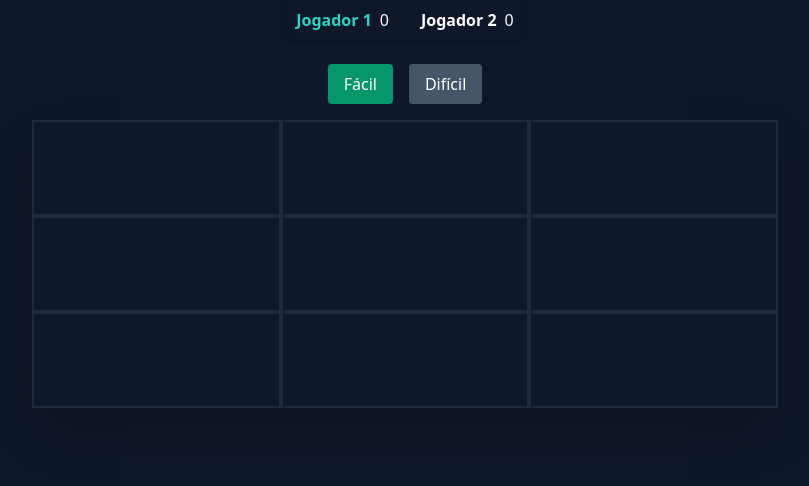
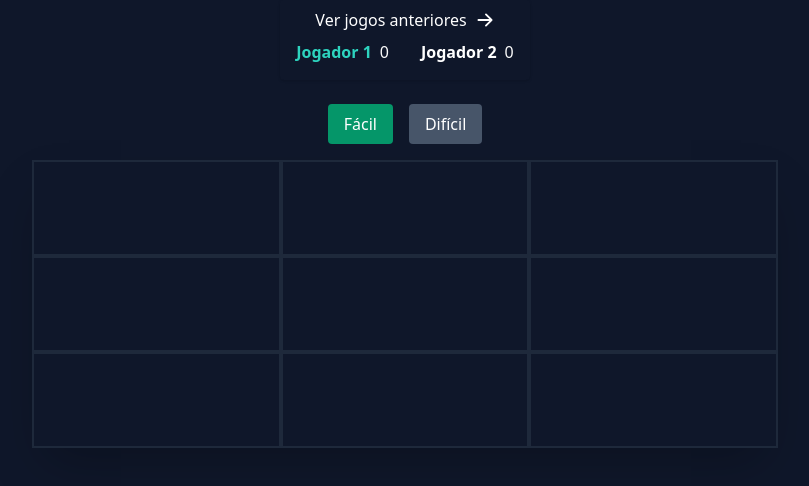
Before and after one commit to LucasAntunesDev/jogo-da-velha, a React (Vite) app: page / in a window 1280 px wide. Shown: the top 486 px of the page, without its empty margins (235-1044 px from the left). Built offline with nearby package versions, Linux system fonts and the light colour scheme.

Commit message:
Página de jogos anteriores, novas dependências de desenvolvimento

```diff
--- a/package.json
+++ b/package.json
@@ -27,6 +27,9 @@
     "globals": "^15.9.0",
     "postcss": "^8.4.41",
     "tailwindcss": "^3.4.10",
-    "vite": "^5.4.1"
+    "vite": "^5.4.1",
+    "@heroicons/react": "^2.1.5",
+    "react-router": "^6.26.1",
+    "react-router-dom": "^6.26.1"
   }
 }
--- /dev/null
+++ b/src/JogosAnteriores.jsx
@@ -0,0 +1,14 @@
+const JogosAnteriores = () => {
+  return (
+    <>
+      <a
+        href="/"
+        className="text-white inline-flex hover:text-white/80 items-center gap-x-2">
+        Jogar
+        {/* <ArrowRightIcon className="size-5" /> */}
+      </a>
+    </>
+  )
+}
+
+export default JogosAnteriores
--- a/src/components/Tabuleiro.jsx
+++ b/src/components/Tabuleiro.jsx
@@ -2,6 +2,7 @@ import O from './O'
 import X from './X'
 import Casa from './Casa'
 import {useState} from 'react'
+import {ArrowRightIcon, XMarkIcon} from '@heroicons/react/16/solid'
 
 const Tabuleiro = () => {
   const combinacoesVitoria = [
@@ -77,7 +78,6 @@ const Tabuleiro = () => {
   }
 
   const jogadaDificil = novasCasas => {
-    // Tenta bloquear o jogador 1
     for (let combinacao of combinacoesVitoria) {
       const jogadasJogador1NaCombinacao = combinacao.filter(index =>
         jogadasJogador1.includes(index)
@@ -92,7 +92,7 @@ const Tabuleiro = () => {
         return casasVaziasNaCombinacao[0]
       }
     }
-    // Se não houver necessidade de bloquear, faz uma jogada aleatória
+
     return jogadaAleatoria(novasCasas)
   }
 
@@ -118,8 +118,7 @@ const Tabuleiro = () => {
           return
         }
         setJogadorAtual(1)
-        setDesativado(true) // Desativa os botões
-
+        setDesativado(true)
         setTimeout(() => {
           const indexMaquina =
             modoJogo === 'fácil'
@@ -172,19 +171,7 @@ const Tabuleiro = () => {
             <button
               onClick={reiniciarJogo}
               className="inline-flex  m-4 hover:*:text-white/80">
-              <svg
-                xmlns="http://www.w3.org/2000/svg"
-                fill="none"
-                viewBox="0 0 24 24"
-                strokeWidth={1.5}
-                stroke="currentColor"
-                className="size-6">
-                <path
-                  strokeLinecap="round"
-                  strokeLinejoin="round"
-                  d="M6 18 18 6M6 6l12 12"
-                />
-              </svg>
+              <XMarkIcon className="size-5" />
             </button>
           </div>
 
@@ -202,7 +189,15 @@ const Tabuleiro = () => {
           </button>
         </div>
       </div>
-      <header className="flex gap-x-8 mx-auto w-fit p-2 rounded shadow mb-6">
+
+      <header className="flex flex-col gap-x-8 mx-auto w-fit p-2 rounded shadow mb-6 items-center">
+        <a
+          href="/jogos-anteriores"
+          className="text-white inline-flex hover:text-white/80 items-center gap-x-2">
+          Ver jogos anteriores <ArrowRightIcon className="size-5" />
+        </a>
+
+        <div className="flex gap-x-8 mx-auto w-fit p-2">
           {jogadores.map((jogador, index) => (
             <span
               className={`flex gap-x-2 font-bold ${
@@ -215,6 +210,7 @@ const Tabuleiro = () => {
               </p>
             </span>
           ))}
+        </div>
       </header>
 
       <div className="flex justify-center mb-4">
@@ -254,12 +250,6 @@ const Tabuleiro = () => {
         ))}
       </div>
 
-      {/* <button
-        type="button"
-        onClick={reiniciarJogo}
-        className={`${hidden ? 'hidden' : 'flex'} py-2 px-6 bg-sky-600 text-white leading-loose rounded-2xl hover:bg-sky-700 transition ease-in-out mx-auto my-4`}>
-        Zerar Jogo
-      </button> */}
     </>
   )
 }
--- a/src/css/App.css
+++ b/src/css/App.css
@@ -655,6 +655,11 @@ video {
   height: fit-content;
 }
 
+.size-5 {
+  width: 1.25rem;
+  height: 1.25rem;
+}
+
 .h-72 {
   height: 18rem;
 }
@@ -728,6 +733,11 @@ video {
 .gap-x-8 {
   -moz-column-gap: 2rem;
        column-gap: 2rem;
+}
+
+.gap-x-4 {
+  -moz-column-gap: 1rem;
+       column-gap: 1rem;
 }
 
 .self-end {
@@ -869,6 +879,10 @@ video {
   color: rgb(13 148 136 / var(--tw-text-opacity));
 }
 
+.underline {
+  text-decoration-line: underline;
+}
+
 .shadow {
   --tw-shadow: 0 1px 3px 0 rgb(0 0 0 / 0.1), 0 1px 2px -1px rgb(0 0 0 / 0.1);
   --tw-shadow-colored: 0 1px 3px 0 var(--tw-shadow-color), 0 1px 2px -1px var(--tw-shadow-color);
@@ -927,6 +941,14 @@ video {
   background-color: rgb(2 132 199 / var(--tw-bg-opacity));
 }
 
+.hover\:text-white\/80:hover {
+  color: rgb(255 255 255 / 0.8);
+}
+
+.hover\:underline:hover {
+  text-decoration-line: underline;
+}
+
 .hover\:\*\:text-white > *:hover {
   --tw-text-opacity: 1;
   color: rgb(255 255 255 / var(--tw-text-opacity));
@@ -934,6 +956,10 @@ video {
 
 .hover\:\*\:text-white\/80 > *:hover {
   color: rgb(255 255 255 / 0.8);
+}
+
+.hover\:\*\:underline > *:hover {
+  text-decoration-line: underline;
 }
 
 .disabled\:cursor-not-allowed:disabled {
--- a/src/main.jsx
+++ b/src/main.jsx
@@ -1,10 +1,22 @@
 import { StrictMode } from 'react'
 import { createRoot } from 'react-dom/client'
 import App from './App.jsx'
+import JogosAnteriores from './JogosAnteriores.jsx'
 import './css/index.css'
+
+import { createBrowserRouter, RouterProvider } from "react-router-dom";
+
+const router = createBrowserRouter([
+  {
+    path: "/",
+    element: <App />,
+  },
+  { path: "/jogos-anteriores", element: <JogosAnteriores /> },
+]);
 
 createRoot(document.getElementById('root')).render(
   <StrictMode>
-    <App />
+    {/* <App /> */}
+    <RouterProvider router={router} />
   </StrictMode>,
 )
```
Also changed, not shown: 1 other file (tests, documents, lock files or other folders). Lines whose indentation alone changed are shown as unchanged.
